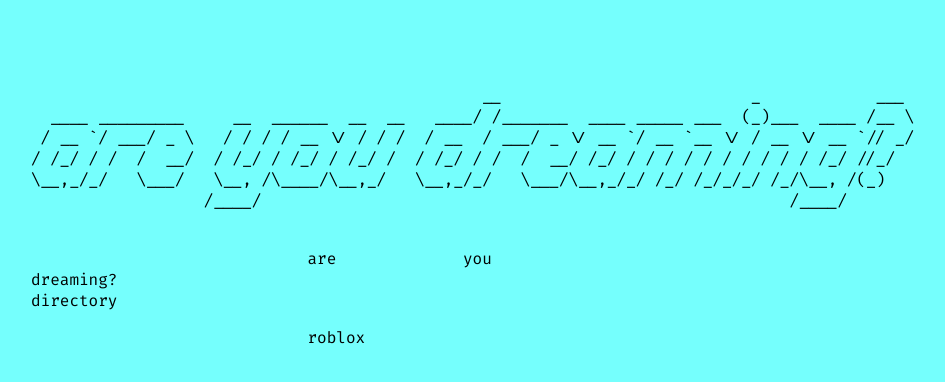
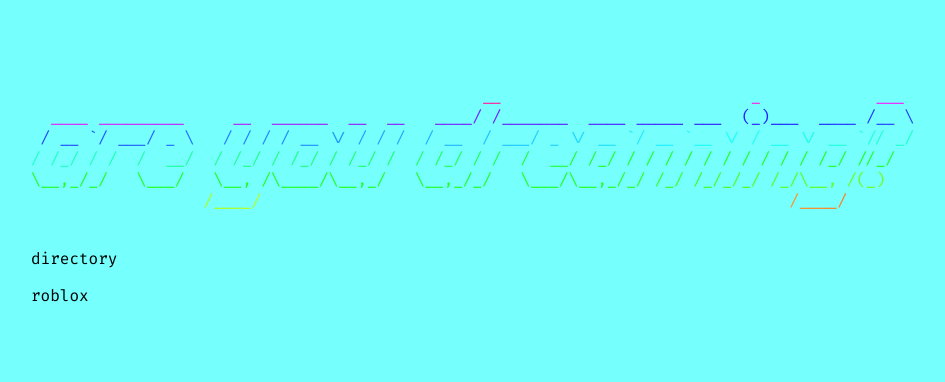
Before and after one commit to nerophd/nerophd.github.io, a plain HTML site: page index.html in a window 1280 px wide. Shown: the whole page, without its empty margins (33-978 px from the left). Drawn offline with Linux system fonts and the light colour scheme.

Commit message:
Update index.html

```diff
--- a/index.html
+++ b/index.html
@@ -40,20 +40,30 @@
   				text-decoration: none;
 			}
 
+			.rainbow
+			{
+ 				background-image: -webkit-gradient( linear, left top, right top, color-stop(0, #f22), color-stop(0.15, #f2f), color-stop(0.3, #22f), color-stop(0.45, #2ff), color-stop(0.6, #2f2),color-stop(0.75, #2f2), color-stop(0.9, #ff2), color-stop(1, #f22) );
+  				background-image: gradient( linear, left top, right top, color-stop(0, #f22), color-stop(0.15, #f2f), color-stop(0.3, #22f), color-stop(0.45, #2ff), color-stop(0.6, #2f2),color-stop(0.75, #2f2), color-stop(0.9, #ff2), color-stop(1, #f22) );
+ 				color:transparent;
+  				-webkit-background-clip: text;
+  				background-clip: text;
+			}
+
 			}
 		</style>
 	</head>
 	<body>
-	<pre><p class="title"><a href="https://www.roblox.com/users/122224110/profile">
+	<pre><p class="title"><span class="rainbow">
                                                __                          _            ___
   ____ _________     __  ______  __  __   ____/ /_______  ____ _____ ___  (_)___  ____ /__ \
  / __ `/ ___/ _ \   / / / / __ \/ / / /  / __  / ___/ _ \/ __ `/ __ `__ \/ / __ \/ __ `// _/
 / /_/ / /  /  __/  / /_/ / /_/ / /_/ /  / /_/ / /  /  __/ /_/ / / / / / / / / / / /_/ //_/
 \__,_/_/   \___/   \__, /\____/\__,_/   \__,_/_/   \___/\__,_/_/ /_/ /_/_/_/ /_/\__, /(_)
                   /____/                                                       /____/
-		<a></p></pre>
+		</span></p></pre>
+
     	</div>
-	<p><a href="https://www.roblox.com/users/122224110/profile">are you dreaming?<a> directory</p>
+	<p>directory</p>
 
 	<p><a href="https://www.roblox.com/users/122224110/profile">roblox</a></p>
 	</body>
```
